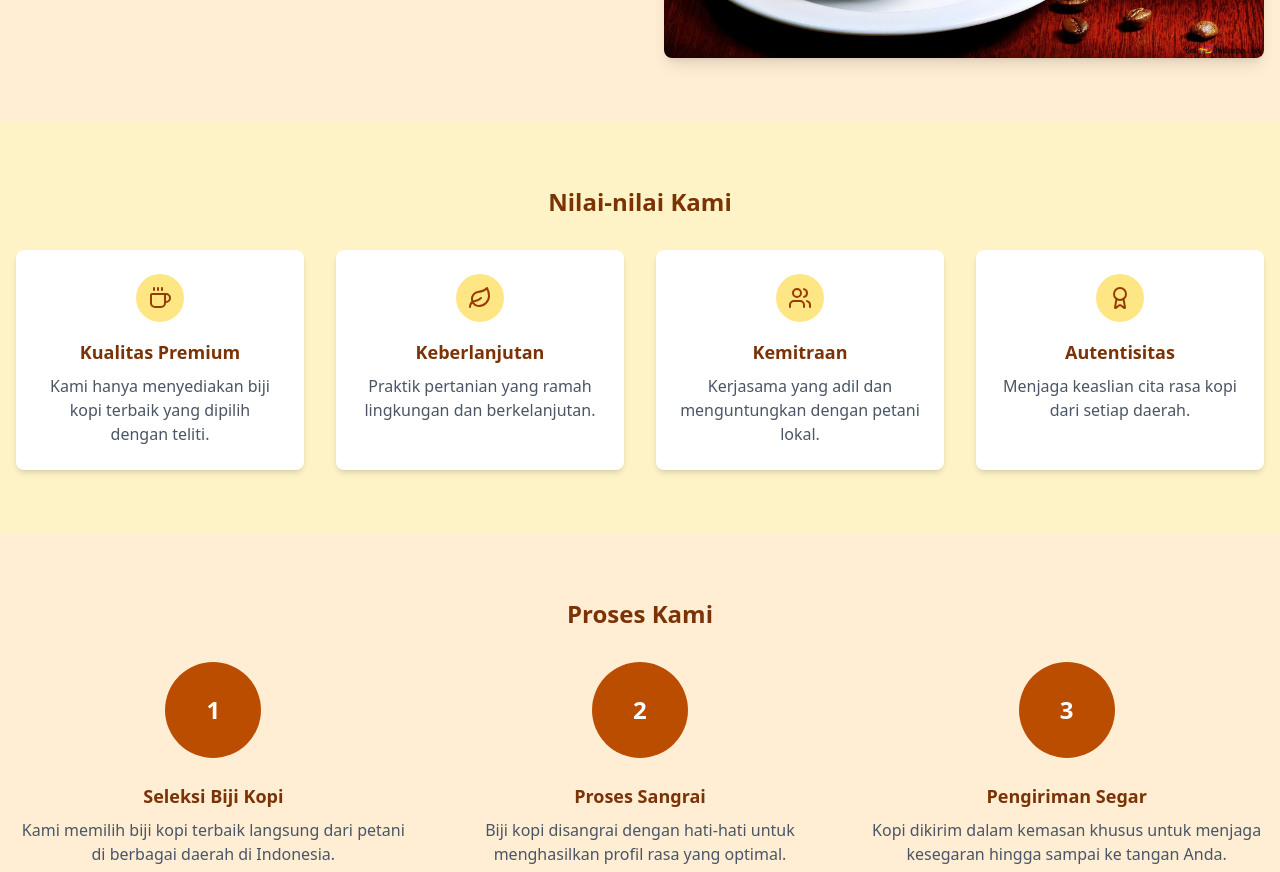
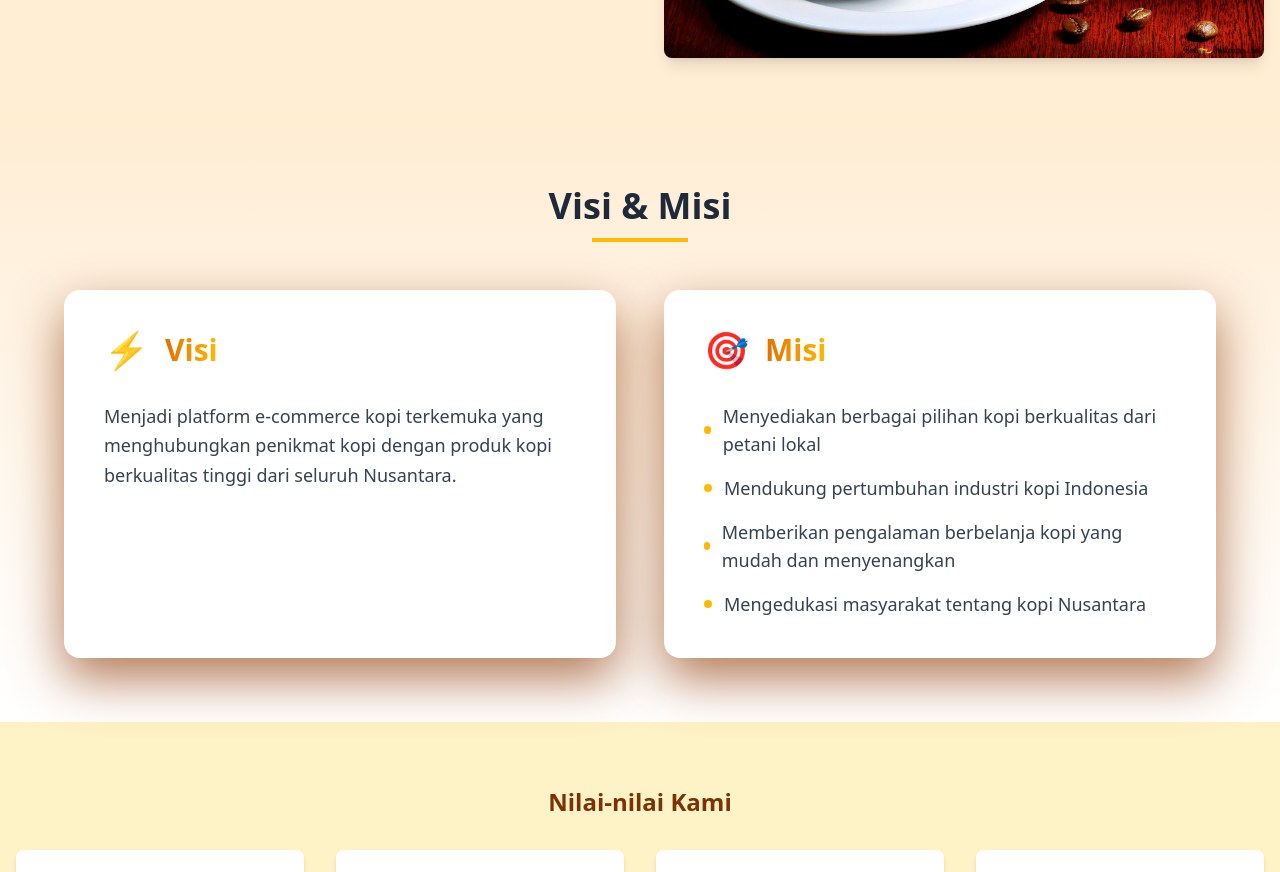
Before and after one commit to Nexeeon/Nusantara-Kopi, a React (Vite) app: page /tentang in a window 1280 px wide. Shown: the part 840-1712 px from the top of the page. Built offline with nearby package versions, Linux system fonts and the light colour scheme.

Commit message:
sedikit menabahkan pt2

```diff
--- /dev/null
+++ b/src/components/visi.jsx
@@ -0,0 +1,56 @@
+import React from 'react'
+
+function Visi() {
+return (
+    <div className="bg-gradient-to-b from-orange-100 to-white py-16">
+        <div className="container mx-auto px-4">
+            <h2 className="text-4xl font-bold text-center text-gray-800 mb-16 relative">
+                <span className="relative inline-block after:content-[''] after:absolute after:w-24 after:h-1 after:bg-amber-400 after:-bottom-4 after:left-1/2 after:-translate-x-1/2">
+                    Visi & Misi
+                </span>
+            </h2>
+            <div className="grid md:grid-cols-2 gap-12 max-w-6xl mx-auto">
+                <div className="bg-white p-10 rounded-2xl shadow-[0_20px_50px_rgba(146,_64,_14,_0.7)] hover:transform hover:-translate-y-2 transition-all duration-300">
+                    <div className="flex items-center mb-8">
+                        <span className="text-amber-500 text-4xl mr-4">⚡</span>
+                        <h3 className="text-3xl font-bold bg-gradient-to-r from-amber-600 to-amber-400 bg-clip-text text-transparent">
+                            Visi
+                        </h3>
+                    </div>
+                    <p className="text-gray-700 leading-relaxed text-lg">
+                        Menjadi platform e-commerce kopi terkemuka yang menghubungkan penikmat kopi dengan produk kopi berkualitas tinggi dari seluruh Nusantara.
+                    </p>
+                </div>
+                <div className="bg-white p-10 rounded-2xl shadow-[0_20px_50px_rgba(146,_64,_14,_0.7)] hover:transform hover:-translate-y-2 transition-all duration-300">
+                    <div className="flex items-center mb-8">
+                        <span className="text-amber-500 text-4xl mr-4">🎯</span>
+                        <h3 className="text-3xl font-bold bg-gradient-to-r from-amber-600 to-amber-400 bg-clip-text text-transparent">
+                            Misi
+                        </h3>
+                    </div>
+                    <ul className="text-gray-700 space-y-4 text-lg">
+                        <li className="flex items-center">
+                            <span className="w-2 h-2 bg-amber-400 rounded-full mr-3"></span>
+                            Menyediakan berbagai pilihan kopi berkualitas dari petani lokal
+                        </li>
+                        <li className="flex items-center">
+                            <span className="w-2 h-2 bg-amber-400 rounded-full mr-3"></span>
+                            Mendukung pertumbuhan industri kopi Indonesia
+                        </li>
+                        <li className="flex items-center">
+                            <span className="w-2 h-2 bg-amber-400 rounded-full mr-3"></span>
+                            Memberikan pengalaman berbelanja kopi yang mudah dan menyenangkan
+                        </li>
+                        <li className="flex items-center">
+                            <span className="w-2 h-2 bg-amber-400 rounded-full mr-3"></span>
+                            Mengedukasi masyarakat tentang kopi Nusantara
+                        </li>
+                    </ul>
+                </div>
+            </div>
+        </div>
+    </div>
+)
+}
+
+export default Visi
--- a/src/pages/aboutgroup.jsx
+++ b/src/pages/aboutgroup.jsx
@@ -6,6 +6,7 @@ import Story from '../components/story'
 import Velue from '../components/velue'
 import Proses from '../components/proses'
 import Team from '../components/tim'
+import Visi from '../components/visi'
 
 function AboutGroup() {
   return (
@@ -13,6 +14,7 @@ function AboutGroup() {
       <NavBar />
         <HeTa />
           <Story />
+          <Visi />
           <Velue />
             <Proses />
             <Team />
```
